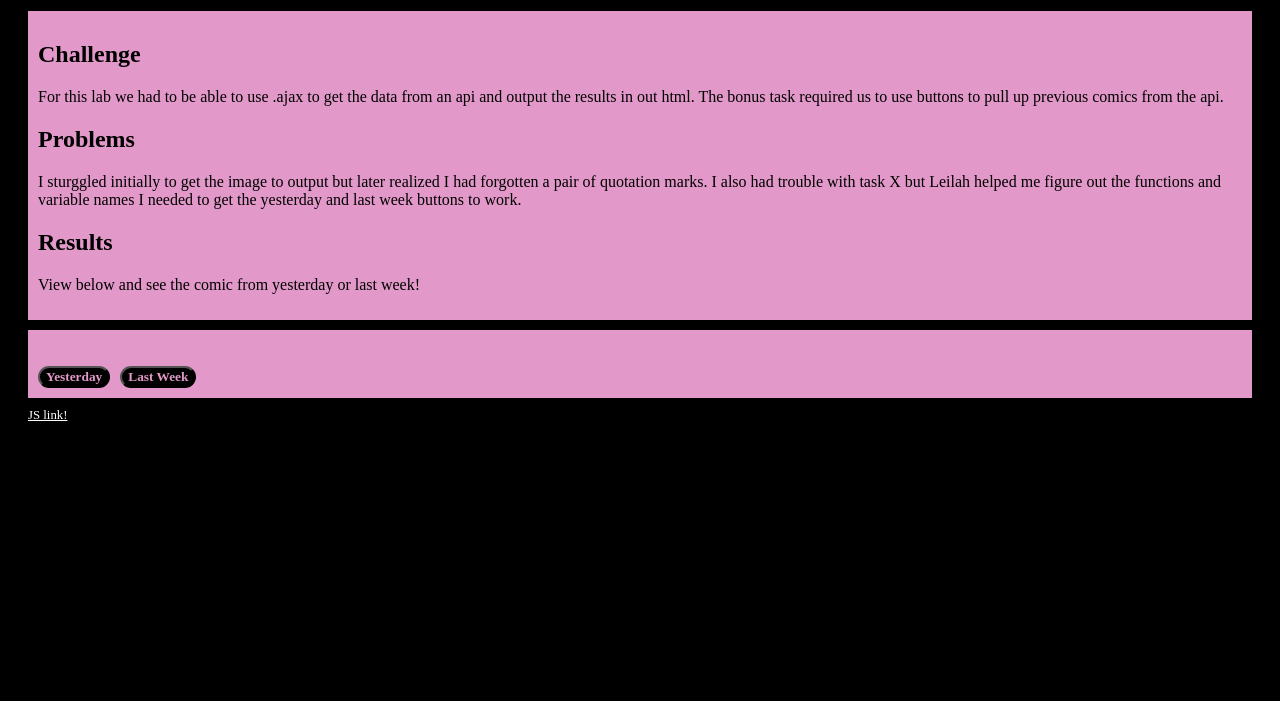
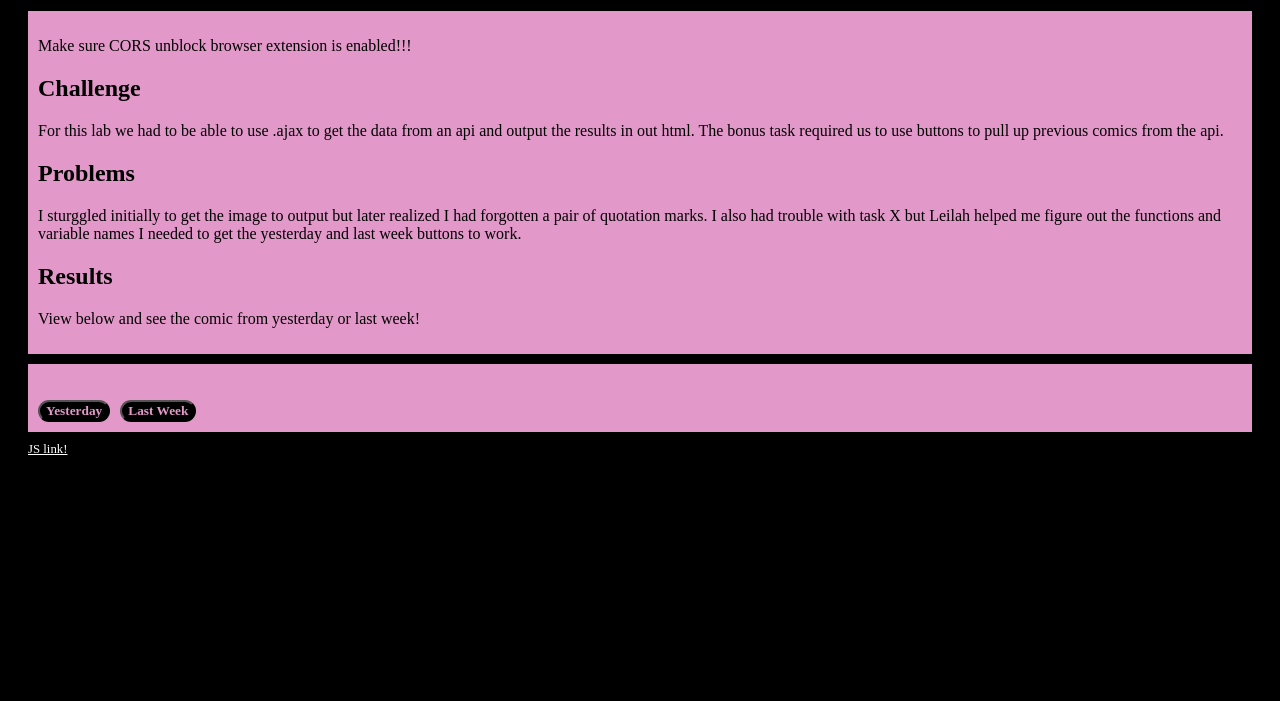
Before and after one commit to phoebe-rett/art101, a plain HTML site: page lab16/index.html in a window 1280 px wide. Shown: the part 99-800 px from the top of the page. Drawn offline with nearby package versions, Linux system fonts and the light colour scheme; no server answers.

Commit message:
Update index.html

```diff
--- a/lab16/index.html
+++ b/lab16/index.html
@@ -11,6 +11,8 @@
                 <h1>Lab 16: JSON and APIs</h1>
 
                 <div class="minor-section">
+                    <p>Make sure CORS unblock browser extension is enabled!!!</p>
+
                     <h2>Challenge</h2>
                     <p>For this lab we had to be able to use .ajax to get the data from an api and output the results in out html. The bonus task required us to use buttons to pull up previous comics from the api.</p>
 
```
